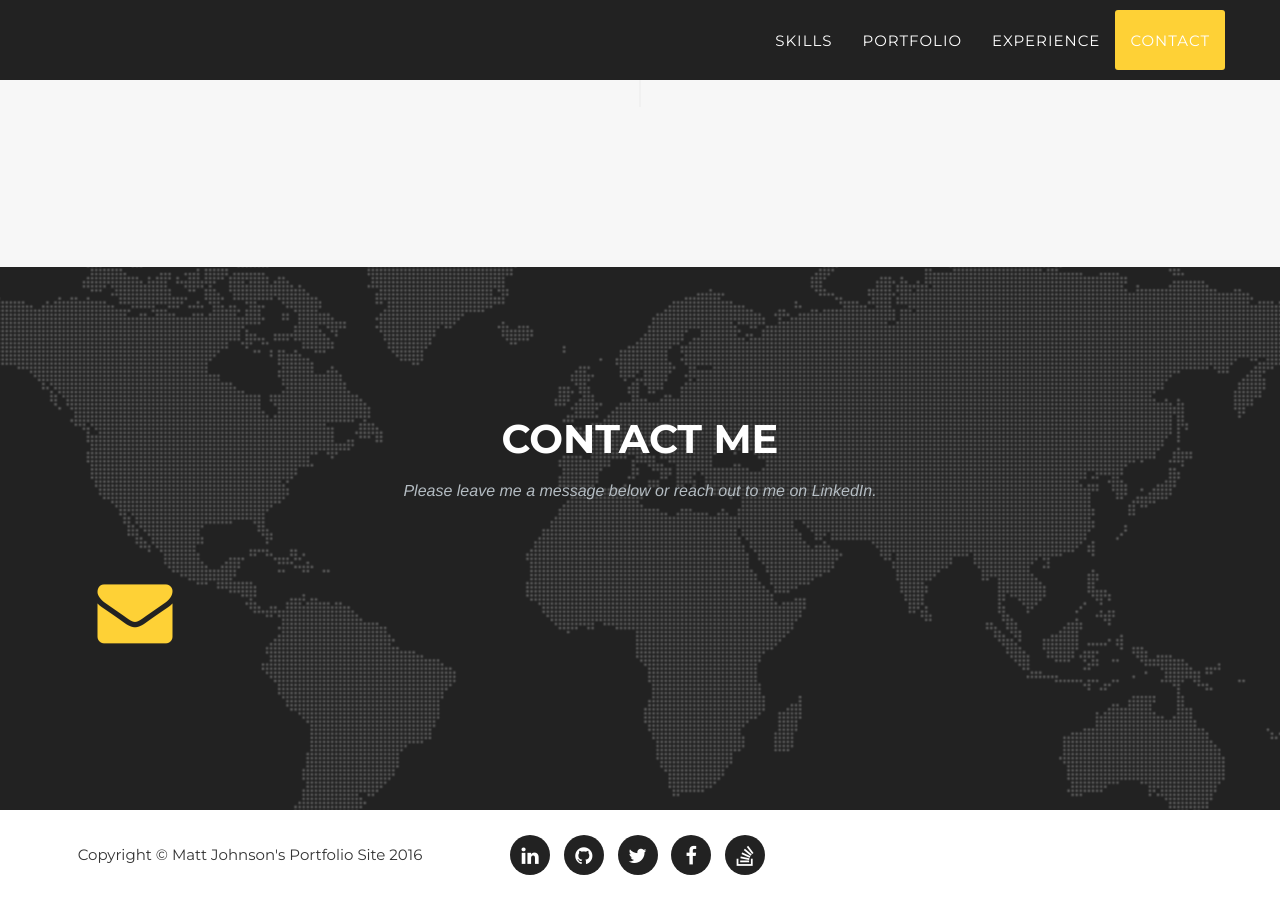
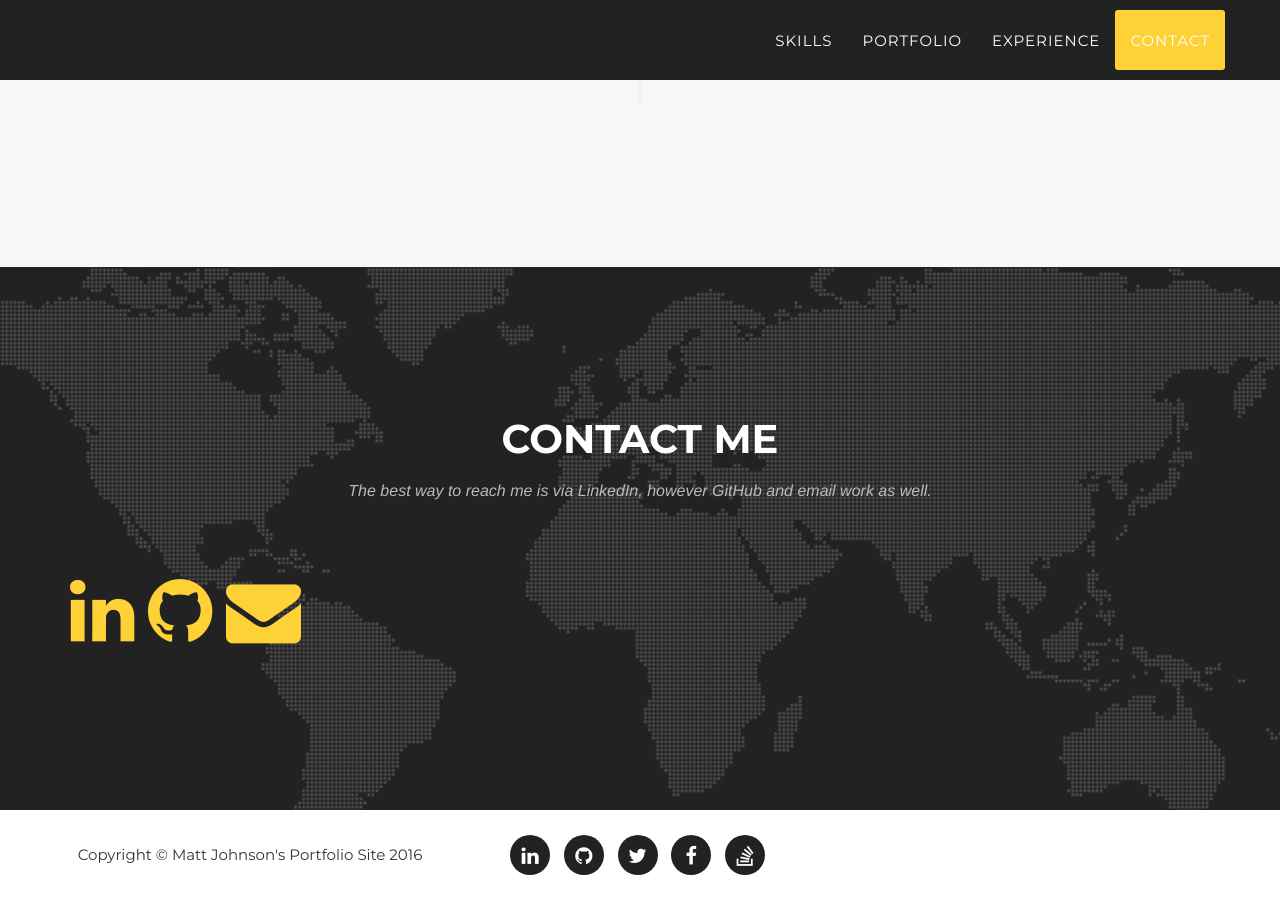
Before and after one commit to matt-t-johnson/matt-t-johnson.github.io, a Jekyll site: the page built from index.html, in a window 1280 px wide and 900 px high, scrolled down 4361 px. Built offline with Jekyll 4.4.1, drawn with Linux system fonts in a browser that asks for light colours; some web fonts are replaced; some of the changed text lies outside the part shown.

```diff
--- a/_includes/contact.html
+++ b/_includes/contact.html
@@ -3,17 +3,21 @@
             <div class="row">
                 <div class="col-lg-12 text-center">
                     <h2 class="section-heading">Contact Me</h2>
-                    <h3 class="section-subheading text-muted">Please leave me a message below or reach out to me on LinkedIn.</h3>
+                    <h3 class="section-subheading text-muted">The best way to reach me is via LinkedIn, however GitHub and email work as well.</h3>
                 </div>
             </div>
             <div class="row">
                 <div class="col-lg-12">
                     <ul class="list-inline">
                         <li>
-                            <a href="https://www.linkedin.com/in/matthewtjohnson1" class="btn-social btn-outline"></a>
+                            <a href="https://www.linkedin.com/in/matthewtjohnson1" class="btn-social btn-outline">
+                                <i class="fa fa-5x fa-linkedin"></i>
+                            </a>
                         </li>
                         <li>
-                            <a href="https://github.com/matt-t-johnson" class="btn-social btn-outline"></a>
+                            <a href="https://github.com/matt-t-johnson" class="btn-social btn-outline">
+                                <i class="fa fa-5x fa-github"></i>
+                            </a>
                         </li>
                         <li>
                             <a href="mailto:matt.t.johnson116@gmail.com" class="btn-social btn-outline">
--- a/_includes/header.html
+++ b/_includes/header.html
@@ -43,8 +43,7 @@
             <div class="intro-text">
                 <div class="intro-lead-in">Matt Johnson</div>
                 <div class="intro-heading">
-                    Full-Stack Developer<br>
-                    and Creative Thinker
+                    Full-Stack Developer with business acumen.
                 </div>
                 <a href="#skills" class="page-scroll btn btn-xl">Tell Me More</a>
             </div>
```
Also changed, not shown: _posts/2014-07-16-project-3.markdown (+8 -8 lines), img/Bamazon1.png (added), img/Bamazon2.png (added), 1 other file.
